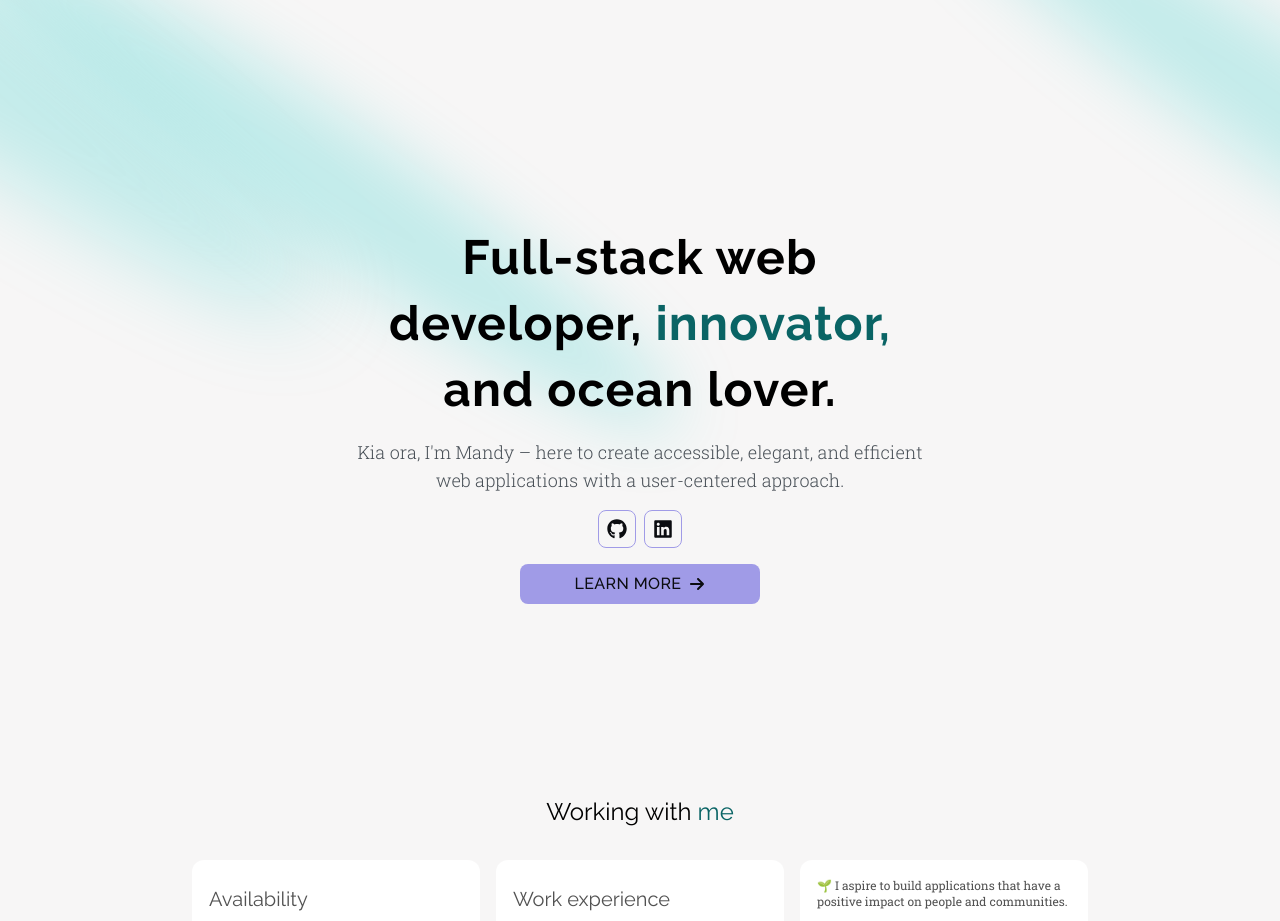
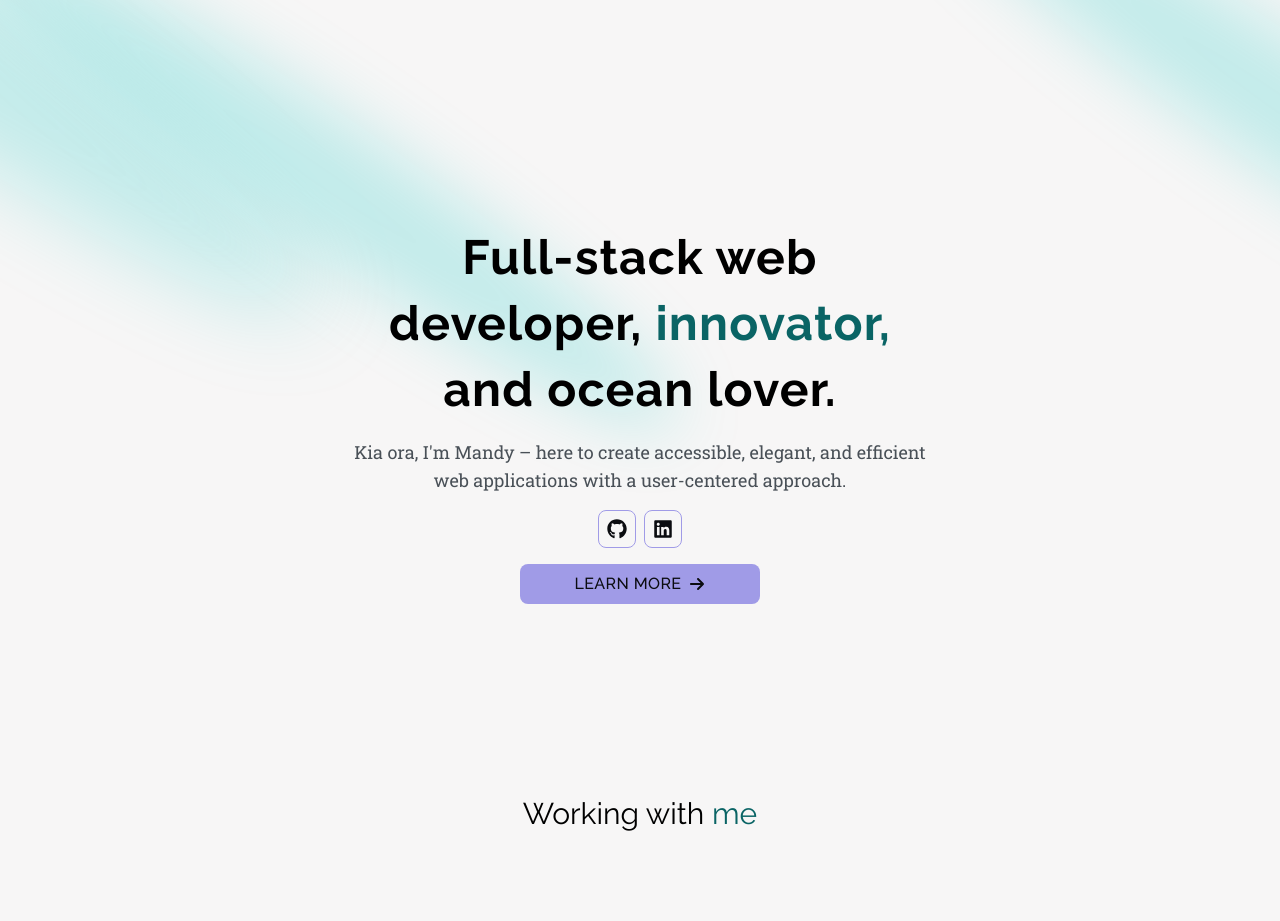
Before and after one commit to mandyh101/next-portfolio-24, a Next.js app: page / in a window 1280 px wide. Shown: the top 921 px of the page. Built offline with nearby package versions, Linux system fonts and the light colour scheme.

Commit message:
fix: font importing correctly now

```diff
--- a/app/globals.css
+++ b/app/globals.css
@@ -4,13 +4,14 @@
 
 /* global styles */
 
+@layer base {
 
   h1{
-    @apply font-sans text-4xl;
+    @apply font-sans text-5xl md:text-6xl;
   }
 
   h2{
-    @apply font-sans text-2xl;
+    @apply font-sans text-2xl md:text-3xl;
   }
 
   h3{
@@ -22,14 +23,15 @@
   }
 
   p {
-    @apply font-serif text-lg;
+    @apply font-serif text-lg font-bold;
   }
   /* add p-reg(large class) and p-sm (smaller paragraph text) or customise font sizes to be bigger! */
 
 .bentoGridItem {
-  @apply rounded-xl hover:shadow-xl transition duration-200 dark:shadow-none p-4 dark:bg-black dark:border-white/[0.2] bg-white border border-transparent justify-between flex flex-col space-y-4;
+  @apply rounded-xl hover:shadow-xl transition duration-200 shadow-none p-8 dark:border-white/[0.2] border border-transparent justify-center flex flex-col;
 }
 
 .bentoGridItemInner{
-  @apply  group-hover:translate-x-2 transition duration-200
+  @apply  group-hover:translate-x-0.5 transition duration-200
 }
+}
--- a/app/layout.tsx
+++ b/app/layout.tsx
@@ -1,32 +1,32 @@
-import type { Metadata } from "next";
-import { Raleway, Roboto_Slab } from "next/font/google";
-import "./globals.css";
+import type { Metadata } from 'next'
+import { Raleway, Roboto_Slab } from 'next/font/google'
+import './globals.css'
 
 const raleway = Raleway({
-   subsets: ["latin"],
-  //  weight: '300',
-   variable: '--font-raleway', // Defining a CSS variable for the font
-  });
+  subsets: ['latin'],
+  weight: ['400', '500', '600', '700'],
+  variable: '--font-raleway',
+})
 
 const robotoSlab = Roboto_Slab({
-  subsets: ["latin"],
-  // weight: '400',
-  variable: '--font-roboto-slab'
-  });
+  subsets: ['latin'],
+  weight: ['400', '500', '600', '700'],
+  variable: '--font-roboto-slab',
+})
 
 export const metadata: Metadata = {
-  title: "Mandy Hale | Portfolio",
-  description: "Full stack web developer", //TODO expand for SEO , value, services
-};
+  title: 'Mandy Hale | Portfolio',
+  description: 'Full stack web developer', //TODO expand for SEO , value, services
+}
 
 export default function RootLayout({
   children,
 }: Readonly<{
-  children: React.ReactNode;
+  children: React.ReactNode
 }>) {
   return (
-    <html lang="en">
-      <body className={`${raleway.variable} ${robotoSlab.variable}`}>{children}</body>
+    <html lang="en" className={`${raleway.variable} ${robotoSlab.variable}`}>
+      <body>{children}</body>
     </html>
-  );
+  )
 }
--- a/tailwind.config.ts
+++ b/tailwind.config.ts
@@ -1,25 +1,26 @@
-import type { Config } from "tailwindcss";
+import type { Config } from 'tailwindcss'
+const defaultTheme = require('tailwindcss/defaultTheme')
 
 //convert SVG code to a data URI so it can be embeded in CSS directly as bg images/icons
 // without needing to load a separate file
-const svgToDataUri = require("mini-svg-data-uri")
+const svgToDataUri = require('mini-svg-data-uri')
 
 const config: Config = {
   content: [
-    "./pages/**/*.{js,ts,jsx,tsx,mdx}",
-    "./components/**/*.{js,ts,jsx,tsx,mdx}",
-    "./app/**/*.{js,ts,jsx,tsx,mdx}",
+    './pages/**/*.{js,ts,jsx,tsx,mdx}',
+    './components/**/*.{js,ts,jsx,tsx,mdx}',
+    './app/**/*.{js,ts,jsx,tsx,mdx}',
   ],
   theme: {
     extend: {
       fontFamily: {
-        sans: ['var(--font-raleway)', 'sans-serif'],
-        serif: ['var(--font-roboto-slab)', 'serif'],
+        sans: [`var(--font-raleway)`, ...defaultTheme.fontFamily.sans],
+        serif: [`var(--font-roboto-slab)`, ...defaultTheme.fontFamily.serif],
       },
       colors: {
         // colour scales created at https://uicolors.app/create
         'seasalt-white': '#F7F6F6',
-        'night': '#0B0c10',
+        night: '#0B0c10',
         // primary
         'sea-green': {
           '50': '#effefc',
@@ -29,13 +30,13 @@ const config: Config = {
           '400': '#1de4da',
           '500': '#04c8c1', //default
           '600': '#009f9d', //hover
-          '700': '#05807f',//active
+          '700': '#05807f', //active
           '800': '#0a6465',
           '900': '#0d5454',
           '950': '#003033', // headings and text with some pizazz
         },
         // secondary
-        'aquamarine': {
+        aquamarine: {
           '50': '#eafff8',
           '100': '#ccffeb',
           '200': '#9efcdc',
@@ -60,32 +61,30 @@ const config: Config = {
         },
         // greys
         'mono-grey': {
-            '50': '#F8F9FA',
-            '100': '#DDE2E5',
-            '200': '#ACB5BD',
-            '300': '#495057',
-            '400': '#212429',
-        }
+          '50': '#F8F9FA',
+          '100': '#DDE2E5',
+          '200': '#ACB5BD',
+          '300': '#495057',
+          '400': '#212429',
+        },
       },
       animation: {
-        spotlight: "spotlight 2s ease .75s 1 forwards",
+        spotlight: 'spotlight 2s ease .75s 1 forwards',
       },
       keyframes: {
         spotlight: {
-          "0%": {
-            opacity: "0",
-            transform: "translate(-72%, -62%) scale(0.5)",
+          '0%': {
+            opacity: '0',
+            transform: 'translate(-72%, -62%) scale(0.5)',
           },
-          "100%": {
-            opacity: "1",
-            transform: "translate(-50%,-40%) scale(1)",
+          '100%': {
+            opacity: '1',
+            transform: 'translate(-50%,-40%) scale(1)',
           },
         },
       },
     },
   },
-  plugins: [
-    require("tailwindcss-animate"),
-  ],
-};
-export default config;
+  plugins: [require('tailwindcss-animate')],
+}
+export default config
```
